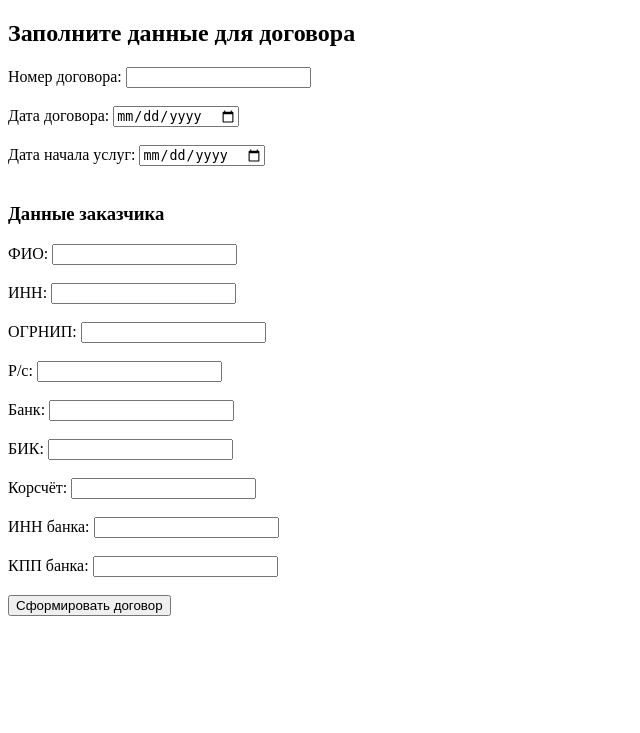
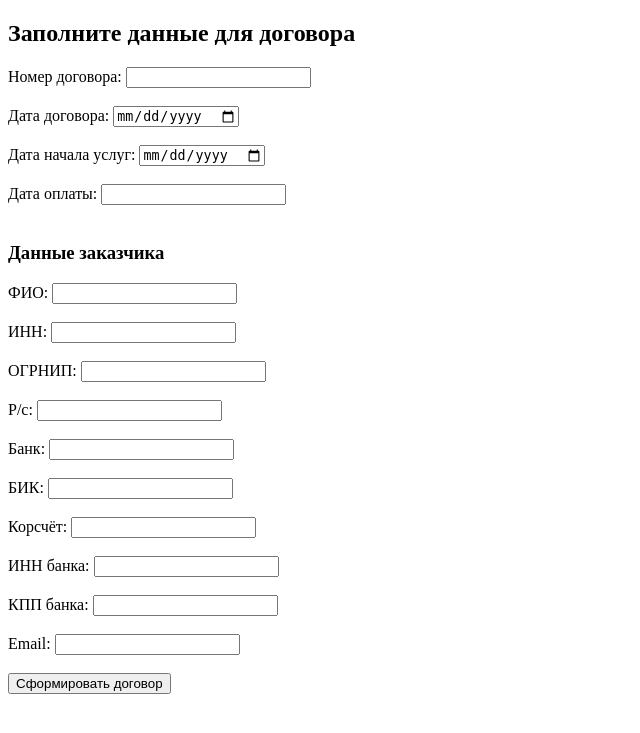
Before and after one commit to bigmax178-alt/Form, a Flask app: page / in a window 1280 px wide. Shown: the top 733 px of the page, without its empty margins (0-640 px from the left). Run offline with Flask 3, Linux system fonts and the light colour scheme.

Commit message:
Update form.html

```diff
--- a/templates/form.html
+++ b/templates/form.html
@@ -10,6 +10,7 @@
     <label>Номер договора: <input type="text" name="contract_number"></label><br><br>
     <label>Дата договора: <input type="date" name="contract_date"></label><br><br>
     <label>Дата начала услуг: <input type="date" name="start_date"></label><br><br>
+<label>Дата оплаты: <input type="text" name="pay_date"></label><br><br>
 
     <h3>Данные заказчика</h3>
     <label>ФИО: <input type="text" name="customer_name"></label><br><br>
@@ -21,6 +22,7 @@
     <label>Корсчёт: <input type="text" name="customer_kors"></label><br><br>
     <label>ИНН банка: <input type="text" name="bank_inn"></label><br><br>
     <label>КПП банка: <input type="text" name="bank_kpp"></label><br><br>
+ <label>Email: <input type="text" name="customer_email"></label><br><br>
 
     <button type="submit">Сформировать договор</button>
   </form>
```
